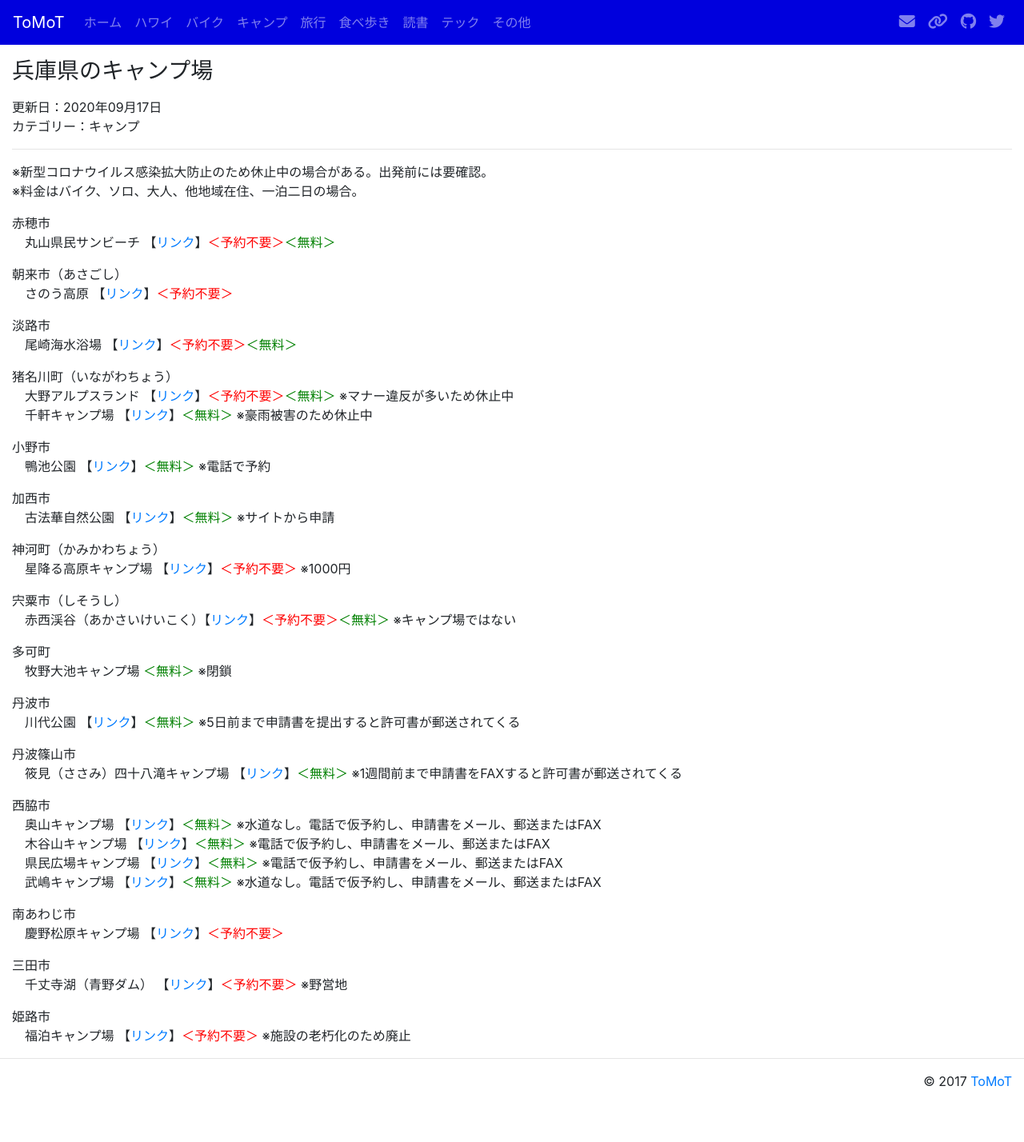
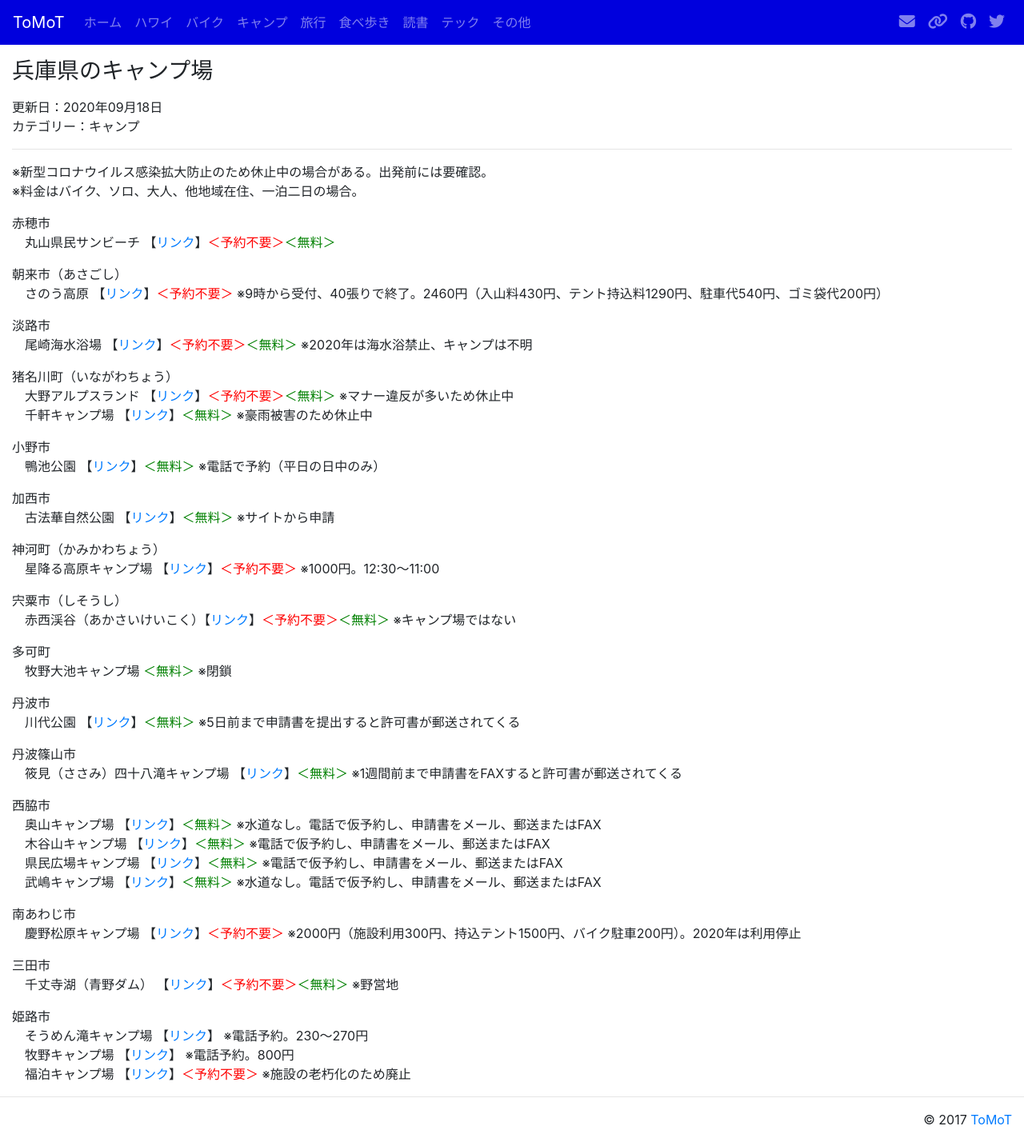
Before and after one commit to tomot/tomot.github.io, a Jekyll site: the page built from pages/camp-hyogo.md, in a window 1280 px wide. Shown: the whole page at 80% size. Built offline with Jekyll 4.4.1, drawn with Linux system fonts in a browser that asks for light colours; nearby versions of some CDN libraries; before the commit the page ends 1380 px from its top, so only the background shows below that.

Commit message:
revise camp info in Hyogo

```diff
--- a/pages/camp-hyogo.md
+++ b/pages/camp-hyogo.md
@@ -1,7 +1,7 @@
 ---
 layout: page
 title: 兵庫県のキャンプ場
-date: 2020-09-17
+date: 2020-09-18
 categories: キャンプ
 ---
 ※新型コロナウイルス感染拡大防止のため休止中の場合がある。出発前には要確認。<br>
@@ -14,12 +14,12 @@ categories: キャンプ
 
 <p class="mb-0">朝来市（あさごし）</p>
 <ul class="list-unstyled ml-3">
-<li>さのう高原 【<a href="http://www.city.asago.hyogo.jp/skyvilla-sanou/kyanpu.html">リンク</a>】<font color="red">＜予約不要＞</font></li>
+<li>さのう高原 【<a href="http://www.city.asago.hyogo.jp/skyvilla-sanou/kyanpu.html">リンク</a>】<font color="red">＜予約不要＞</font> ※9時から受付、40張りで終了。2460円（入山料430円、テント持込料1290円、駐車代540円、ゴミ袋代200円）</li>
 </ul>
 
 <p class="mb-0">淡路市</p>
 <ul class="list-unstyled ml-3">
-<li>尾崎海水浴場 【<a href="https://www.awajishima-kanko.jp/manual/detail.php?bid=386&lid=16&at=02">リンク</a>】<font color="red">＜予約不要＞</font><font color="Green">＜無料＞</font></li>
+<li>尾崎海水浴場 【<a href="https://www.awajishima-kanko.jp/manual/detail.php?bid=386&lid=16&at=02">リンク</a>】<font color="red">＜予約不要＞</font><font color="Green">＜無料＞</font> ※2020年は海水浴禁止、キャンプは不明</li>
 </ul>
 
 <p class="mb-0">猪名川町（いながわちょう）</p>
@@ -30,7 +30,7 @@ categories: キャンプ
 
 <p class="mb-0">小野市</p>
 <ul class="list-unstyled ml-3">
-<li>鴨池公園 【<a href="https://www.city.ono.hyogo.jp/1/8/33/16/a348/">リンク</a>】<font color="Green">＜無料＞</font> ※電話で予約</li>
+<li>鴨池公園 【<a href="https://www.city.ono.hyogo.jp/1/8/33/16/a348/">リンク</a>】<font color="Green">＜無料＞</font> ※電話で予約（平日の日中のみ）</li>
 </ul>
 
 <p class="mb-0">加西市</p>
@@ -40,7 +40,7 @@ categories: キャンプ
 
 <p class="mb-0">神河町（かみかわちょう）</p>
 <ul class="list-unstyled ml-3">
-<li>星降る高原キャンプ場 【<a href="https://mineyama-kogen-resort.com/green/camp/">リンク</a>】<font color="red">＜予約不要＞</font> ※1000円</li>
+<li>星降る高原キャンプ場 【<a href="https://mineyama-kogen-resort.com/green/camp/">リンク</a>】<font color="red">＜予約不要＞</font> ※1000円。12:30〜11:00</li>
 </ul>
 
 <p class="mb-0">宍粟市（しそうし）</p>
@@ -73,15 +73,17 @@ categories: キャンプ
 
 <p class="mb-0">南あわじ市</p>
 <ul class="list-unstyled ml-3">
-<li>慶野松原キャンプ場 【<a href="https://www.awajishima-kanko.jp/manual/detail.php?bid=98&lid=17&at=03">リンク</a>】<font color="red">＜予約不要＞</font></li>
+<li>慶野松原キャンプ場 【<a href="https://www.awajishima-kanko.jp/manual/detail.php?bid=98&lid=17&at=03">リンク</a>】<font color="red">＜予約不要＞</font> ※2000円（施設利用300円、持込テント1500円、バイク駐車200円）。2020年は利用停止</li>
 </ul>
 
 <p class="mb-0">三田市</p>
 <ul class="list-unstyled ml-3">
-<li>千丈寺湖（青野ダム） 【<a href="https://www.city.sanda.lg.jp/seikatsueisei/senjouterako.html">リンク</a>】<font color="red">＜予約不要＞</font> ※野営地</li>
+<li>千丈寺湖（青野ダム） 【<a href="https://www.city.sanda.lg.jp/seikatsueisei/senjouterako.html">リンク</a>】<font color="red">＜予約不要＞</font><font color="Green">＜無料＞</font> ※野営地</li>
 </ul>
 
 <p class="mb-0">姫路市</p>
 <ul class="list-unstyled ml-3">
+<li>そうめん滝キャンプ場 【<a href="https://www.city.himeji.lg.jp/bousai/0000001372.html">リンク</a>】 ※電話予約。230〜270円</li>
+<li>牧野キャンプ場 【<a href="https://www.city.himeji.lg.jp/bousai/0000001372.html">リンク</a>】 ※電話予約。800円</li>
 <li>福泊キャンプ場 【<a href="https://www.city.himeji.lg.jp/bousai/0000001372.html">リンク</a>】<font color="red">＜予約不要＞</font> ※施設の老朽化のため廃止</li>
 </ul>
```
Also changed, not shown: camp.md (+1 -1 lines), index.md (+2 -2 lines).
